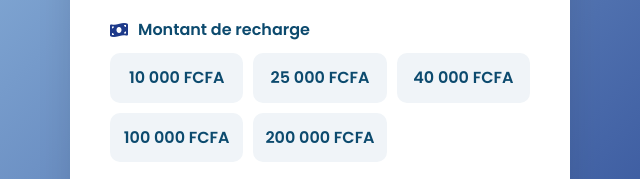
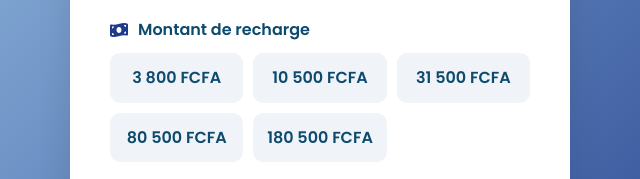
Before and after one commit to Site462/MSC, a plain HTML site: page recharge.html in a window 1280 px wide. Shown: the part 496-675 px from the top of the page, 320-960 px from the left. Drawn offline with Linux system fonts and the light colour scheme; no server answers.

Commit message:
Update recharge.html

```diff
--- a/recharge.html
+++ b/recharge.html
@@ -384,11 +384,11 @@
                 </label>
                 <div class="quick-amount-grid">
 
-                    <div class="quick-amount-btn" data-amount="10000">10 000 FCFA</div>
-                    <div class="quick-amount-btn" data-amount="25000">25 000 FCFA</div>
-                    <div class="quick-amount-btn" data-amount="40000">40 000 FCFA</div>
-                    <div class="quick-amount-btn" data-amount="100000">100 000 FCFA</div>
-                    <div class="quick-amount-btn" data-amount="200000">200 000 FCFA</div>
+                    <div class="quick-amount-btn" data-amount="3800">3 800 FCFA</div>
+                    <div class="quick-amount-btn" data-amount="10500">10 500 FCFA</div>
+                    <div class="quick-amount-btn" data-amount="31500">31 500 FCFA</div>
+                    <div class="quick-amount-btn" data-amount="80500">80 500 FCFA</div>
+                    <div class="quick-amount-btn" data-amount="180500">180 500 FCFA</div>
                 </div>
                 <div class="input-wrapper">
                     <i class="fas fa-dollar-sign icon-wrapper"></i>
```
